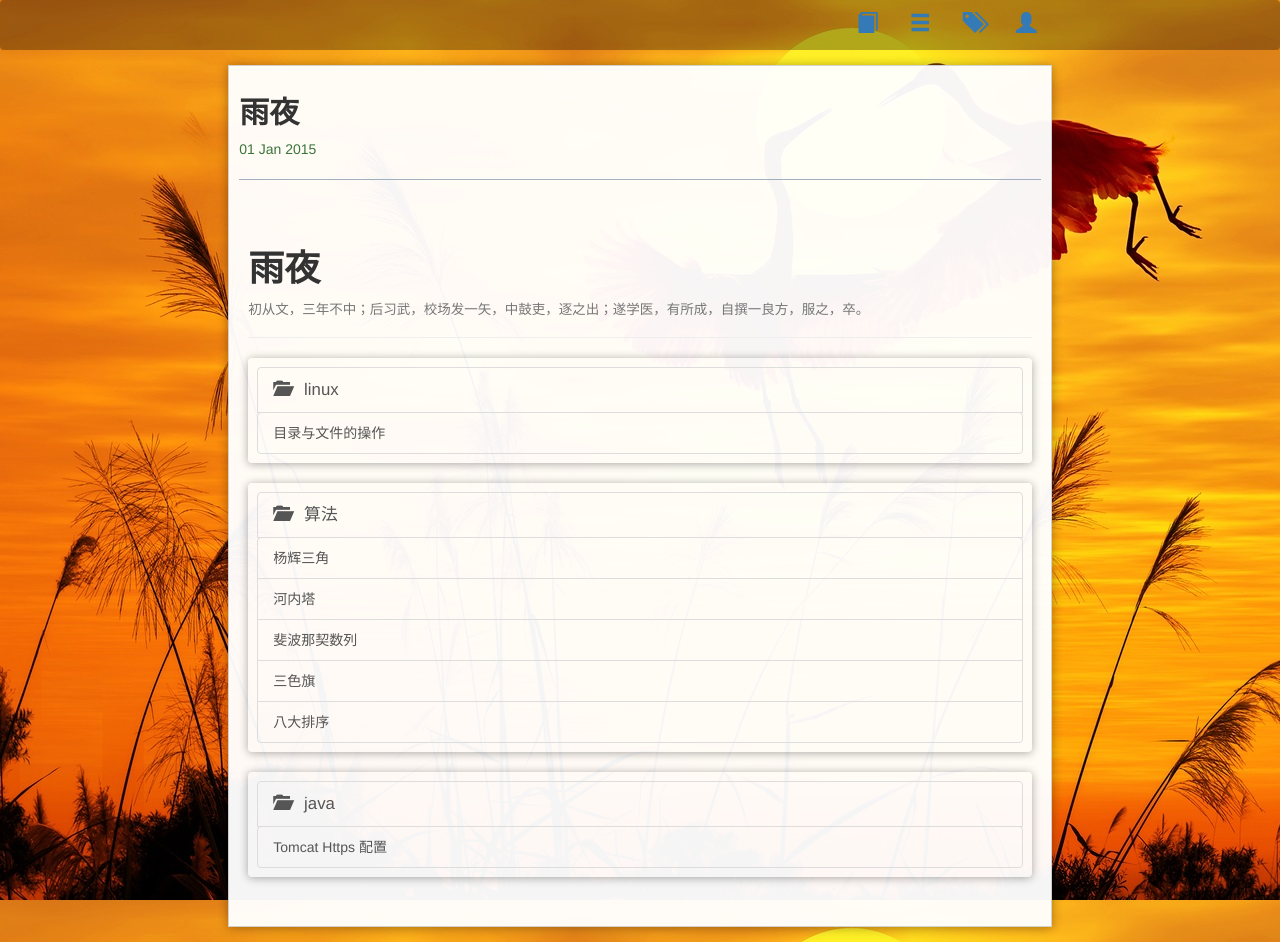
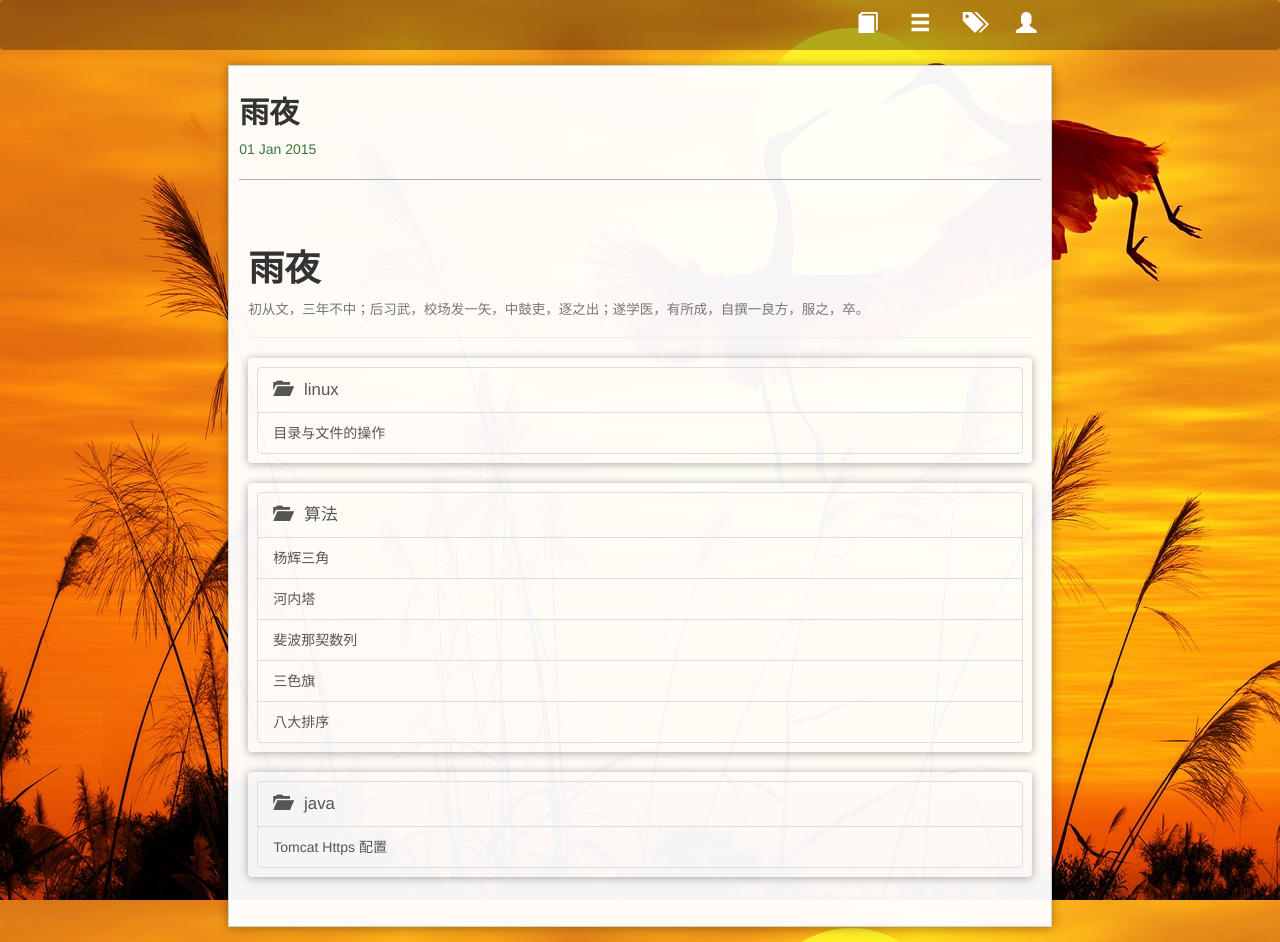
Before and after one commit to bit-ranger/blog, a Jekyll site: the page built from index.html, in a window 1280 px wide and 942 px high. Built offline with Jekyll 4.4.1, drawn with Linux system fonts in a browser that asks for light colours; nearby versions of some CDN libraries; Markdown is read by kramdown in place of the engine named in the settings.

Commit message:
Update default.html

```diff
--- a/_layouts/default.html
+++ b/_layouts/default.html
@@ -24,10 +24,10 @@
                 <div class="container-fluid">
                     <div class="row">
                         <ul class="nav nav-pills hidden-xs pull-right" >
-                            <li role="presentation"><a href="#" title="Archive" class="font-md"><span class='glyphicon glyphicon-book'></span></a></li>
-                            <li role="presentation"><a href="/" title="Categories" class="font-md"><span class='glyphicon glyphicon-menu-hamburger'></span></a></li>
-                            <li role="presentation"><a href="#" title="Tags" class="font-md"><span class='glyphicon glyphicon-tags'></span></a></li>
-                            <li role="presentation"><a href="#" title="About" class="font-md"><span class='glyphicon glyphicon-user'></span></a></li>
+                            <li role="presentation"><a href="#" title="Archive" class="font-md text-white"><span class='glyphicon glyphicon-book'></span></a></li>
+                            <li role="presentation"><a href="/" title="Categories" class="font-md text-white"><span class='glyphicon glyphicon-menu-hamburger'></span></a></li>
+                            <li role="presentation"><a href="#" title="Tags" class="font-md text-white"><span class='glyphicon glyphicon-tags'></span></a></li>
+                            <li role="presentation"><a href="#" title="About" class="font-md text-white"><span class='glyphicon glyphicon-user'></span></a></li>
                         </ul>
                     </div>
                 </div>
```
